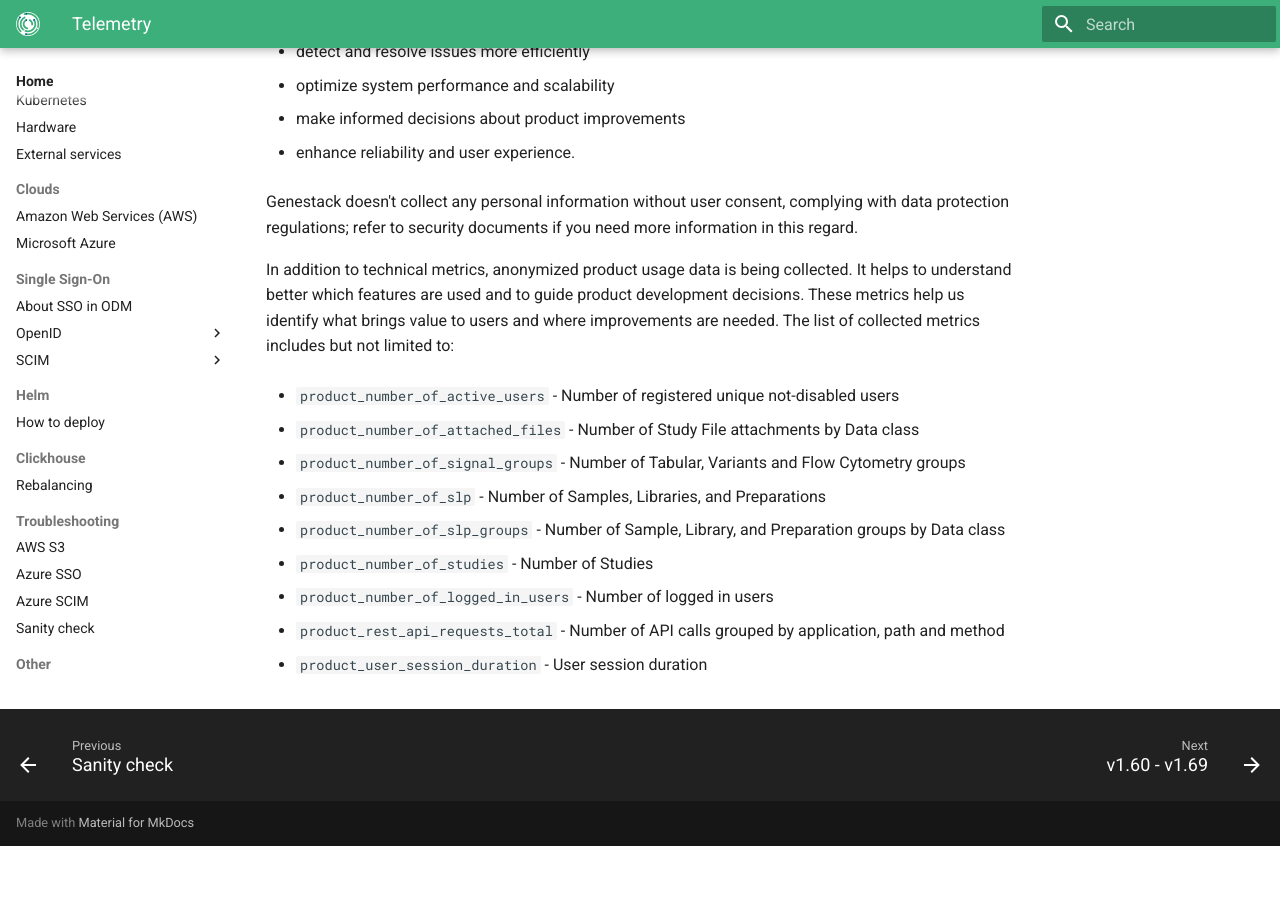
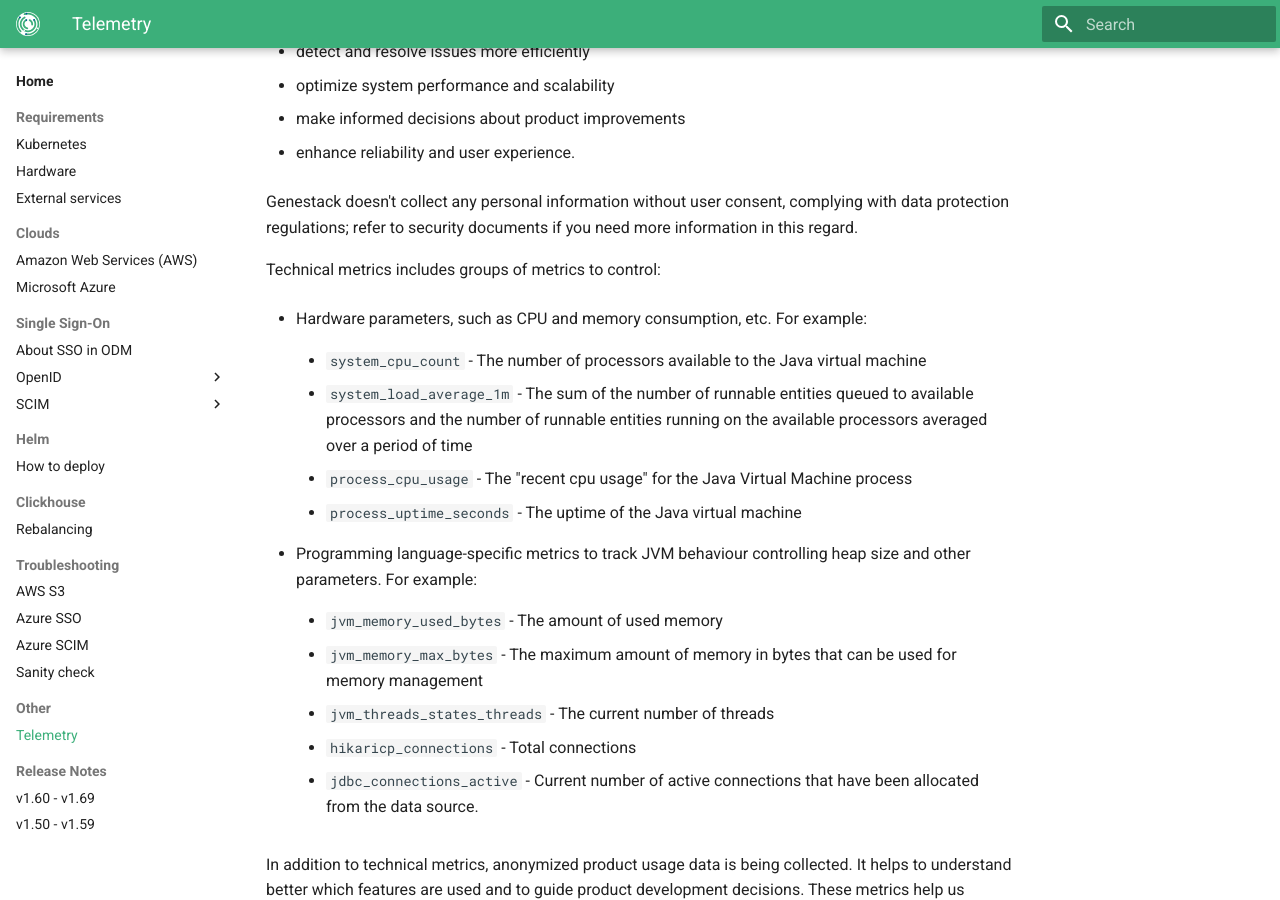
Before and after one commit to genestack/admin-docs, an MkDocs documentation site: the page built from docs/home/other/telemetry.md, in a window 1280 px wide and 900 px high, scrolled down 331 px. Built offline with MkDocs 1.6.1 and Material for MkDocs 9.7.7, drawn with Linux system fonts in a browser that asks for light colours; the version menu is left out; before the commit the page ends 1177 px from its top, so only the background shows below that.

Commit message:
ODM-12551 add examples of tech metrics

```diff
--- a/docs/home/other/telemetry.md
+++ b/docs/home/other/telemetry.md
@@ -13,6 +13,30 @@ More specifically, telemetry helps to:
 - enhance reliability and user experience.
 
 Genestack doesn't collect any personal information without user consent, complying with data protection regulations; refer to security documents if you need more information in this regard.
+
+Technical metrics includes groups of metrics to control:
+
+- Hardware parameters, such as CPU and memory consumption, etc. For example:
+
+    - `system_cpu_count` - The number of processors available to the Java virtual machine
+
+    - `system_load_average_1m` - The sum of the number of runnable entities queued to available processors and the number of runnable entities running on the available processors averaged over a period of time
+
+    - `process_cpu_usage` - The "recent cpu usage" for the Java Virtual Machine process
+
+    - `process_uptime_seconds` - The uptime of the Java virtual machine
+
+- Programming language-specific metrics to track JVM behaviour controlling heap size and other parameters. For example:
+
+    - `jvm_memory_used_bytes` - The amount of used memory
+
+    - `jvm_memory_max_bytes` - The maximum amount of memory in bytes that can be used for memory management
+
+    - `jvm_threads_states_threads` - The current number of threads
+
+    - `hikaricp_connections` - Total connections
+
+    - `jdbc_connections_active` -  Current number of active connections that have been allocated from the data source.
 
 In addition to technical metrics, anonymized product usage data is being collected. It helps to understand better which features are used and to guide product development decisions. These metrics help us identify what brings value to users and where improvements are needed. The list of collected metrics includes but not limited to:
 
```
